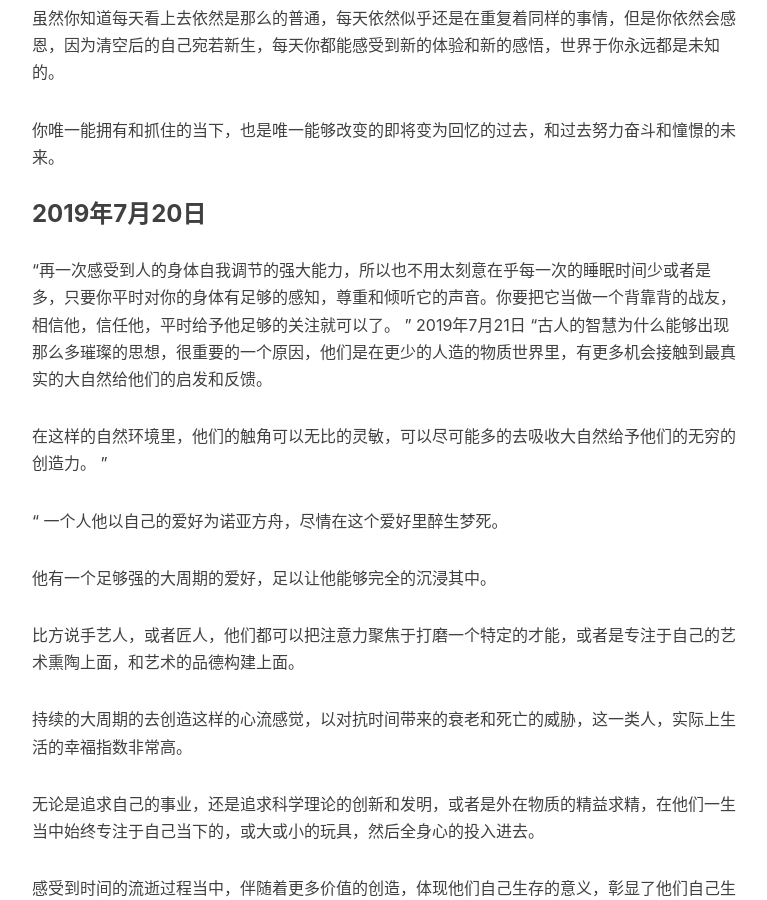
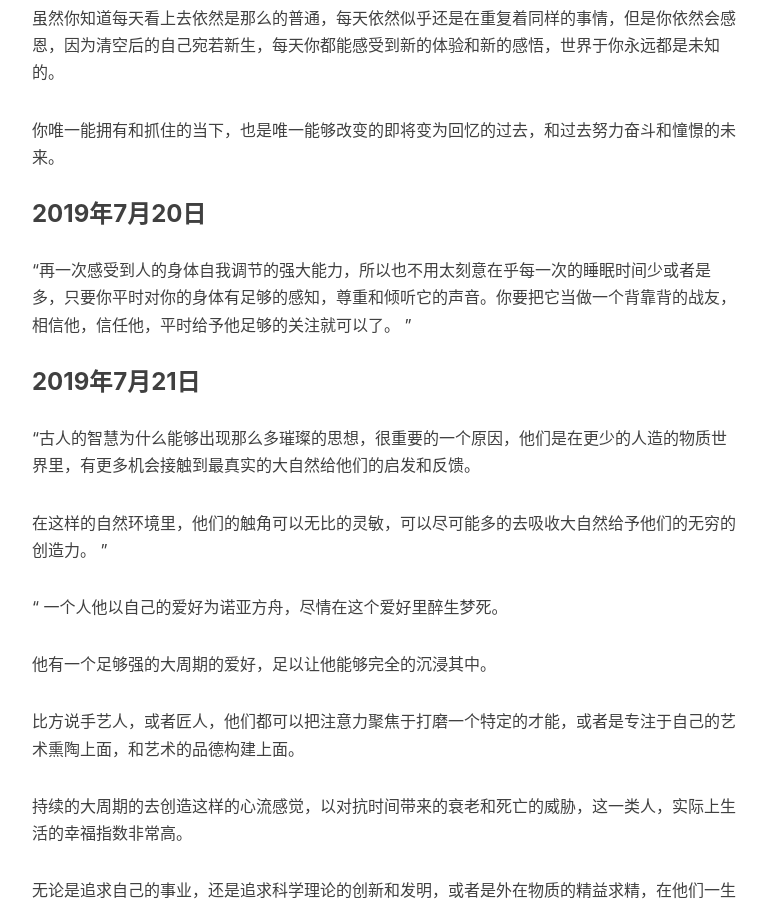
Before and after one commit to kiaorahao/hao.github.io, a Jekyll site: the page built from _posts/2019-07-15-W29 audio writing.md, in a window 1280 px wide and 900 px high, scrolled down 8807 px. Shown: the whole window, without its empty margins (233-1000 px from the left). Built offline with Jekyll 4.4.1, drawn with Linux system fonts in a browser that asks for light colours; nearby versions of some CDN libraries; comment, search, counter and statistics services are not loaded.

Commit message:
190724
190724

```diff
--- a/_posts/2019-07-15-W29 audio writing.md
+++ b/_posts/2019-07-15-W29 audio writing.md
@@ -205,7 +205,11 @@ tags:
 ### 2019年7月20日
 
 “再一次感受到人的身体自我调节的强大能力，所以也不用太刻意在乎每一次的睡眠时间少或者是多，只要你平时对你的身体有足够的感知，尊重和倾听它的声音。你要把它当做一个背靠背的战友，相信他，信任他，平时给予他足够的关注就可以了。 ”
-2019年7月21日
+
+
+
+### 2019年7月21日
+
 “古人的智慧为什么能够出现那么多璀璨的思想，很重要的一个原因，他们是在更少的人造的物质世界里，有更多机会接触到最真实的大自然给他们的启发和反馈。
 
 在这样的自然环境里，他们的触角可以无比的灵敏，可以尽可能多的去吸收大自然给予他们的无穷的创造力。 ”
```
